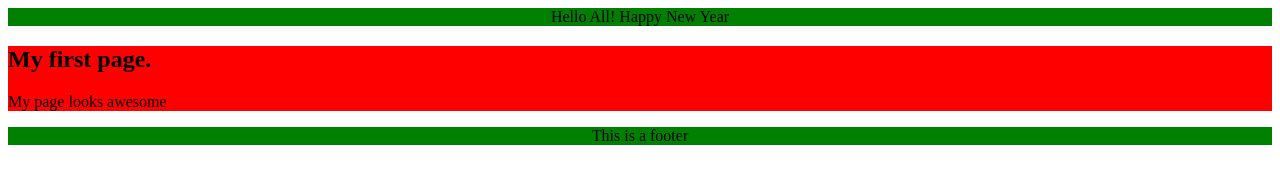
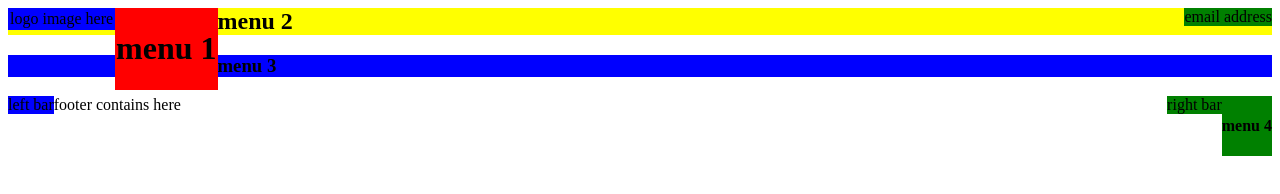
Before and after one commit to aagya-pixel/web, a plain HTML site: page aa.html in a window 1280 px wide. Drawn offline with Linux system fonts and the light colour scheme.

Commit message:
Add files via upload

```diff
--- a/aa.html
+++ b/aa.html
@@ -1,17 +1,37 @@
+<doctype html>
 <!DOCTYPE html>
 <html>
-    <head>
-       <title> Home page</title>
-       <link rel="stylesheet" type="text/css" href=style.css>
+<head>
+	<title> Home page</title>
+	<link rel="stylesheet" type="text/css" href="style.css">
 </head>
-</body>
-   <div class="main"> Hello All! Happy New Year</div>
-    <div class="maintext">
-    <h2> My first page.</h2>
-    <p> My page looks awesome</p>
-   </div>
-</body>
-<footer class="foot">
-     This is a footer
-    </footer>
-</html>
+<body>
+	<div class="header">
+		<div>logo image here</div>
+	</div>
+	<div class="head">
+		<div>email address</div>
+	</div>
+	<div class="h1">
+		<h1>menu 1</h1>
+	</div>
+	<div class="h2">
+		<h2>menu 2</h2>
+	</div>
+		<div class="h3">
+			<h3>menu 3 </h3>
+		</div>
+		<div class="h4">
+			<h4>menu 4</h4>
+		</div>
+		<div class="body1">
+			<div>left bar</div>
+		</div>
+		<div class="body2">
+			<div> right bar</div>
+		</div>
+		<div class="footer">
+			<div>footer contains here</div>
+		</div>
+			</body>
+			</html>
--- a/style.css
+++ b/style.css
@@ -1,11 +1,43 @@
-.main{
-   background-color: green;
-   text-align: center;
+
+.header{
+	float:left;
+	background-color:blue;
+	margin:0;
+	padding-right: 2px;
+	padding-top: 2px;
+	padding-bottom:2px;
+	padding-left: 2px;
 }
-.maintext{
-    background-color: red;
+.head{
+	float:right;
+	background-color:green;
+	margin: 0;
 }
-.foot{
+.h1{
+	float:left;
+	background-color: red;
+	padding: 1px;
+}
+.h2{
+	float: center;
+	background-color: yellow;
+}
+.h3{
+	float:center;
+    background-color: blue;
+}
+.h4{
+	float:right;
 	background-color: green;
-	text-align: center;
 }
+.body1{
+    float:left;
+    background-color: blue;
+}
+.body2{
+	float:right;
+	background-color: green;
+}
+.footer{
+	text-align:left;
+}
```
